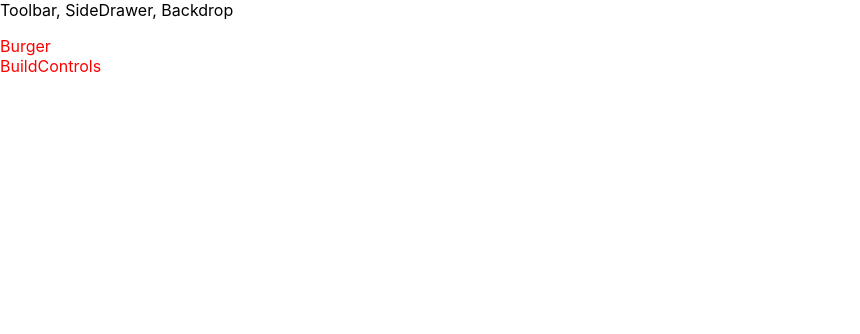
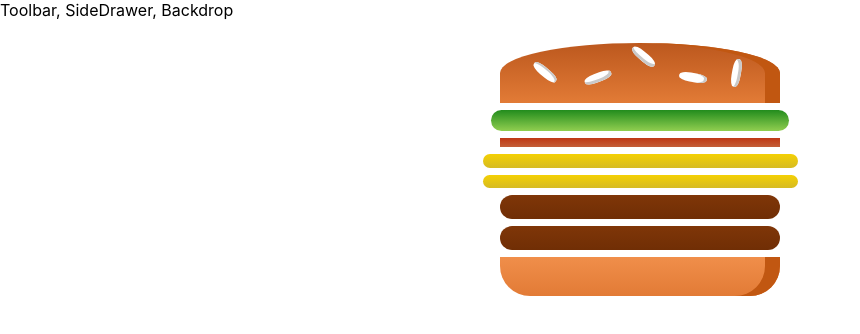
Before and after one commit to wzhang66/reactBurger, a React app: page / in a window 1280 px wide. Shown: the top 334 px of the page, without its empty margins (0-860 px from the left). Built offline with nearby package versions, Linux system fonts and the light colour scheme.

Commit message:
use the state to pass the information to burger

```diff
--- a/src/components/Burger/Burger.js
+++ b/src/components/Burger/Burger.js
@@ -0,0 +1,21 @@
+import React from 'react';
+import classes from './Burger.module.css';
+import BurgerIngredient from './BurgerIngredient/BurgerIngredient';
+
+const burger = (props) => {
+  const transformedIngredients = Object.keys(props.ingredients)
+    .map(igKey => {
+      return [...Array(props.ingredients[igKey])].map((_,i)=>{
+        return <BurgerIngredient key={igKey + i} type={igKey}/>;
+      });
+    }); //Object.keys() returns us an array to use map()
+  return (
+    <div className={classes.Burger}>
+      <BurgerIngredient type="bread-top" />
+      {transformedIngredients}
+      <BurgerIngredient type="bread-bottom" />
+    </div>
+  );
+};
+
+export default burger;
--- /dev/null
+++ b/src/components/Burger/Burger.module.css
@@ -0,0 +1,30 @@
+.Burger {
+  width: 100%;
+  margin: auto;
+  height: 250px;
+  overflow: scroll;
+  text-align: center;
+  font-weight: bold;
+  font-size: 1.2rem;
+}
+
+@media (min-width:1000px) and (min-height:700px) {
+  .Burger {
+    width: 700px;
+    height: 600px;
+  }
+}
+
+@media (min-width:500px) and (min-height:401px) {
+  .Burger {
+    width: 450px;
+    height: 400px;
+  }
+}
+
+@media (min-width:500px) and (min-height:400px) {
+  .Burger {
+    width: 350px;
+    height: 300px;
+  }
+}
--- a/src/components/Burger/BurgerIngredient/BurgerIngredient.js
+++ b/src/components/Burger/BurgerIngredient/BurgerIngredient.js
@@ -2,7 +2,7 @@
 import classes from './BurgerIngredient.module.css';
 import PropTypes from 'prop-types';
 
-const burgerIngredient (props) => {
+const burgerIngredient = (props) => {
   let ingredient = null;
   switch (props.type) {
     case('bread-bottom'):
@@ -17,25 +17,25 @@
       );
       break;
     case('meat'):
-      ingredient = <div className={class.Meat}></div>;
+      ingredient = <div className={classes.Meat}></div>;
       break;
     case('cheese'):
-      ingredient = <div className={class.Cheese}></div>;
+      ingredient = <div className={classes.Cheese}></div>;
       break;
     case('salad'):
-      ingredient = <div className={class.Salad}></div>;
+      ingredient = <div className={classes.Salad}></div>;
       break;
     case('bacon'):
-      ingredient = <div className={class.Bacon}></div>;
+      ingredient = <div className={classes.Bacon}></div>;
       break;
     default:
       ingredient = null;
   }
   return (ingredient);
-}
+};
 
 burgerIngredient.propTypes = {
-  type: PropTypes.string.isRequired;
+  type: PropTypes.string.isRequired
 };
 
 export default burgerIngredient;
--- a/src/containers/BurgerBuilder/BurgerBuilder.js
+++ b/src/containers/BurgerBuilder/BurgerBuilder.js
@@ -1,16 +1,24 @@
 import React,{Component} from 'react';
 import Aux from '../../hoc/Aux';
+import Burger from '../../components/Burger/Burger';
 
 class BurgerBuilder extends Component {
+  constructor(props){
+    super(props);
+    this.state = {
+      ingredients: {
+        salad: 1,
+        bacon: 1,
+        cheese: 2,
+        meat: 2
+      }
+    }
+  }
+
   render() {
     return (
       <Aux>
-        <div>
-          Burger
-        </div>
-        <div>
-          BuildControls
-        </div>
+        <Burger ingredients={this.state.ingredients}/>
       </Aux>
     );
   }
```
Also changed, not shown: src/components/Burger/BurgerIngredient/BurgerIngredient.module.css (line endings or trailing spaces).
